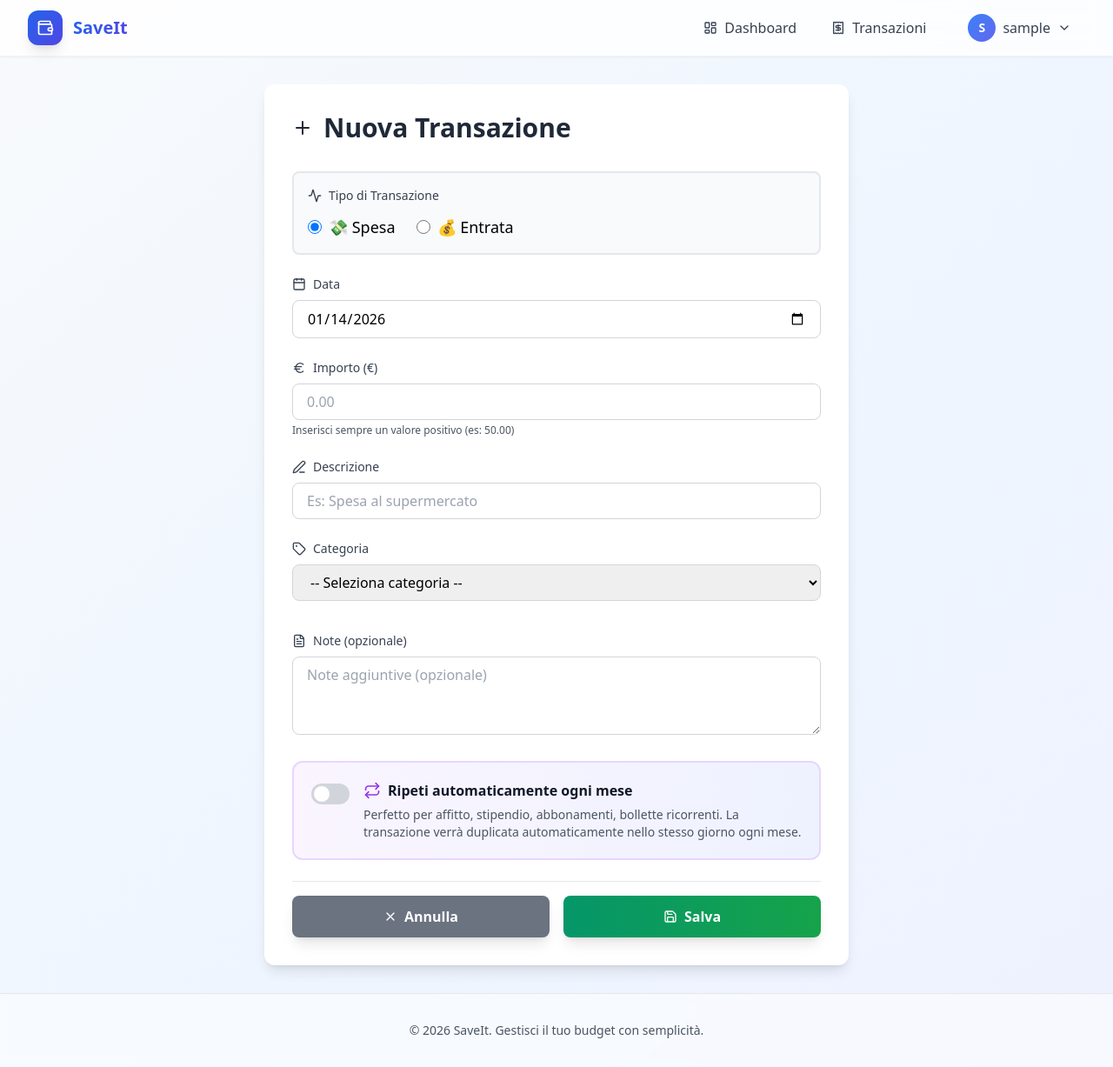
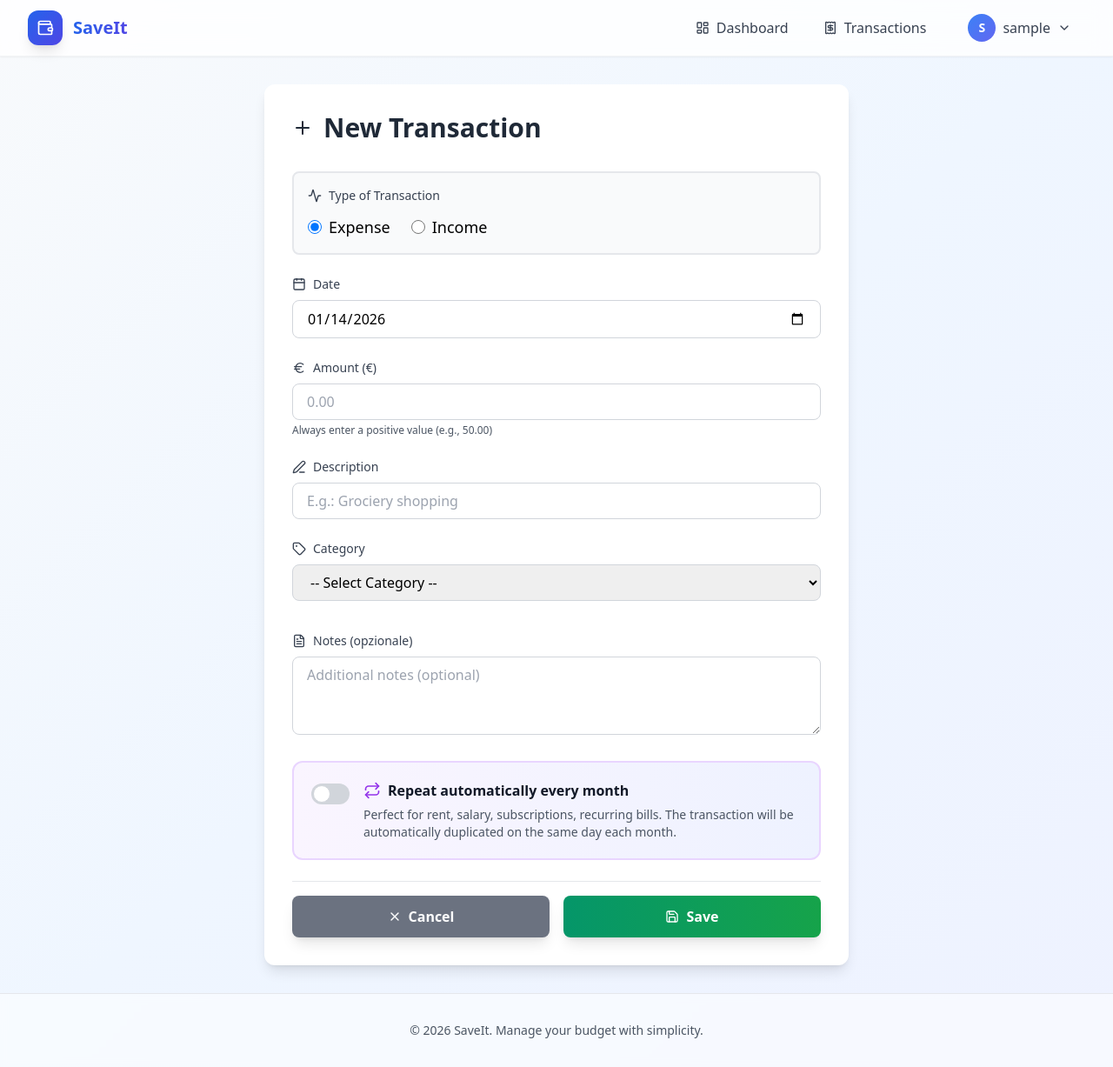
Before and after one commit to Orfico/saveit, a Django app: page /transactions/new/ in a window 1280 px wide. Shown: the whole page at 87% size. Run offline with Django 5.2, Linux system fonts and the light colour scheme; the visitor is signed in with stand-in values (Sample User, id 1); data that the repository does not hold is empty; some libraries are stand-ins or nearby versions.

Commit message:
English translation

```diff
--- a/core/admin.py
+++ b/core/admin.py
@@ -23,7 +23,7 @@ class TransactionAdmin(admin.ModelAdmin):
     date_hierarchy = 'date'
     list_per_page = 25
 
-    # Formattazione OPZIONALE (detail view)
+    # Optional formatting (detail view)
     def get_amount_display(self, obj):
         return f"€{obj.amount:,.2f}"
     get_amount_display.short_description = 'Importo'
--- a/core/forms.py
+++ b/core/forms.py
@@ -7,18 +7,18 @@ from .models import Transaction, Category
 
 
 class CustomUserCreationForm(UserCreationForm):
-    """Form di registrazione personalizzato"""
+    """Customized registration form"""
     email = forms.EmailField(
         required=True,
         widget=forms.EmailInput(attrs={
             'class': 'border border-gray-300 px-4 py-3 rounded-lg w-full focus:ring-2 focus:ring-blue-500 focus:border-blue-500',
-            'placeholder': 'tua@email.com'
+            'placeholder': 'your@email.com'
         })
     )
     username = forms.CharField(
         widget=forms.TextInput(attrs={
             'class': 'border border-gray-300 px-4 py-3 rounded-lg w-full focus:ring-2 focus:ring-blue-500 focus:border-blue-500',
-            'placeholder': 'nomeutente'
+            'placeholder': 'username'
         })
     )
     password1 = forms.CharField(
@@ -49,7 +49,7 @@ class CustomUserCreationForm(UserCreationForm):
 
 
 class CustomAuthenticationForm(AuthenticationForm):
-    """Form di login personalizzato"""
+    """Customized login form"""
     username = forms.CharField(
         widget=forms.TextInput(attrs={
             'class': 'border border-gray-300 px-4 py-3 rounded-lg w-full focus:ring-2 focus:ring-blue-500 focus:border-blue-500',
@@ -66,13 +66,13 @@ class CustomAuthenticationForm(AuthenticationForm):
 
 
 class TransactionForm(forms.ModelForm):
-    """Form per creare/modificare transazioni"""
+    """Form for creating/editing transactions"""
 
-    # Campo per scegliere se è entrata o spesa
+    # Field to indicate type (expense/income)
     type = forms.ChoiceField(
         choices=[
-            ('expense', '💸 Spesa'),
-            ('income', '💰 Entrata'),
+            ('expense', 'Expense'),
+            ('income', 'Income'),
         ],
         initial='expense',
         widget=forms.RadioSelect(attrs={
@@ -91,7 +91,7 @@ class TransactionForm(forms.ModelForm):
             'step': '0.01',
             'placeholder': '0.00'
         }),
-        label='Importo (sempre positivo)'
+        label='Amount (always positive)'
     )
 
     # Campi per creare nuova categoria al volo
@@ -100,7 +100,7 @@ class TransactionForm(forms.ModelForm):
         required=False,
         widget=forms.TextInput(attrs={
             'class': 'border border-gray-300 px-3 py-2 rounded-lg w-full focus:ring-2 focus:ring-blue-500',
-            'placeholder': 'Nome nuova categoria',
+            'placeholder': 'New Category Name',
             'id': 'new_category_input'
         })
     )
@@ -136,7 +136,7 @@ class TransactionForm(forms.ModelForm):
             }),
             'description': forms.TextInput(attrs={
                 'class': 'border border-gray-300 px-4 py-2 rounded-lg w-full focus:ring-2 focus:ring-blue-500',
-                'placeholder': 'Es: Spesa al supermercato'
+                'placeholder': 'E.g.: Grociery shopping'
             }),
             'category': forms.Select(attrs={
                 'class': 'border border-gray-300 px-4 py-2 rounded-lg w-full focus:ring-2 focus:ring-blue-500',
@@ -145,7 +145,7 @@ class TransactionForm(forms.ModelForm):
             'notes': forms.Textarea(attrs={
                 'class': 'border border-gray-300 px-4 py-2 rounded-lg w-full focus:ring-2 focus:ring-blue-500',
                 'rows': 3,
-                'placeholder': 'Note aggiuntive (opzionale)'
+                'placeholder': 'Additional notes (optional)'
             }),
             'is_recurring': forms.CheckboxInput(attrs={
                 'class': 'sr-only peer'
@@ -153,7 +153,7 @@ class TransactionForm(forms.ModelForm):
         }
 
     def __init__(self, *args, user=None, **kwargs):
-        """Inizializza il form e popola i campi per la modifica"""
+        """Initialize form with user-specific category filtering"""
         instance = kwargs.get('instance')
         initial = kwargs.get('initial', {})
 
@@ -165,7 +165,7 @@ class TransactionForm(forms.ModelForm):
 
         super().__init__(*args, **kwargs)
 
-        # Filtra categorie per l'utente
+        # Filter categories by user and global
         if user:
             self.fields['category'].queryset = Category.objects.filter(
                 Q(user=user) | Q(scope=Category.GLOBAL)
@@ -174,7 +174,7 @@ class TransactionForm(forms.ModelForm):
         self.fields['category'].required = False
 
     def clean(self):
-        """Valida il form"""
+        """Validate the form"""
         cleaned_data = super().clean()
         category = cleaned_data.get('category')
         new_category_name = cleaned_data.get('new_category_name', '').strip()
@@ -182,23 +182,23 @@ class TransactionForm(forms.ModelForm):
         # Validazione categoria
         if not category and not new_category_name:
             raise forms.ValidationError(
-                'Devi selezionare una categoria esistente o crearne una nuova.'
+                'You must select an existing category or enter a new category name.'
             )
 
         return cleaned_data
 
     def save(self, commit=True):
-        """Salva la transazione convertendo l'amount in base al tipo"""
+        """Save transaction with correct amount sign"""
         instance = super().save(commit=False)
 
-        # Converti l'importo in base al tipo
+        # Convert amount based on type
         amount = self.cleaned_data.get('amount')
         type = self.cleaned_data.get('type')
 
         if type == 'expense':
-            instance.amount = -abs(amount)  # Spesa = negativo
+            instance.amount = -abs(amount)  # Expense = negative
         else:
-            instance.amount = abs(amount)   # Entrata = positivo
+            instance.amount = abs(amount)   # Income = positive
 
         if commit:
             instance.save()
--- a/core/views.py
+++ b/core/views.py
@@ -148,7 +148,7 @@ class TransactionCreateView(LoginRequiredMixin, CreateView):
 
     def form_valid(self, form):
         """Save and handle new category creation"""
-        print("🟢 FORM VALID - Inizio salvataggio")  # ← DEBUG
+        print("🟢 FORM VALID - Start saving")  # ← DEBUG
 
         new_category_name = form.cleaned_data.get('new_category_name')
 
@@ -166,7 +166,7 @@ class TransactionCreateView(LoginRequiredMixin, CreateView):
 
         form.instance.user = self.request.user
 
-        print(f"🟢 Dati transazione:")  # ← DEBUG
+        print(f"🟢 Transactions data:")  # ← DEBUG
         print(f"   User: {form.instance.user}")
         print(f"   Amount: {form.instance.amount}")
         print(f"   Category: {form.instance.category}")
@@ -177,7 +177,7 @@ class TransactionCreateView(LoginRequiredMixin, CreateView):
 
     def form_invalid(self, form):
         """Debug form errors"""
-        print("🔴 FORM INVALID - Errori:")  # ← DEBUG
+        print("🔴 FORM INVALID - Errors:")  # ← DEBUG
         print(form.errors)
         print(form.non_field_errors())
         return super().form_invalid(form)
@@ -224,7 +224,7 @@ class TransactionDeleteView(LoginRequiredMixin, DeleteView):
     success_url = reverse_lazy('core:transaction_list')
 
     def get_queryset(self):
-        # Solo transazioni dell'utente loggato
+        # Only allow deleting of user's own transactions
         return Transaction.objects.filter(user=self.request.user)
 
 class CustomLoginView(LoginView):
--- a/templates/base.html
+++ b/templates/base.html
@@ -131,7 +131,7 @@
                         <a href="{% url 'core:transaction_list' %}"
                            class="flex items-center gap-2 px-4 py-2 text-gray-700 hover:text-blue-600 hover:bg-blue-50 rounded-lg font-medium transition-all">
                             <i data-lucide="receipt" class="w-4 h-4"></i>
-                            <span>Transazioni</span>
+                            <span>Transactions</span>
                         </a>
 
                         <!-- User Dropdown -->
@@ -166,11 +166,11 @@
                     <div class="flex items-center gap-3">
                         <a href="{% url 'core:login' %}"
                            class="px-4 py-2 text-blue-600 hover:text-blue-700 font-semibold transition-all">
-                            Accedi
+                            Login
                         </a>
                         <a href="{% url 'core:register' %}"
                            class="px-4 py-2 bg-gradient-to-r from-blue-600 to-indigo-600 text-white rounded-lg hover:shadow-lg font-semibold transition-all">
-                            Registrati
+                            Register
                         </a>
                     </div>
                 {% endif %}
@@ -198,7 +198,7 @@
                 <a href="{% url 'core:transaction_list' %}"
                    class="flex items-center gap-3 px-4 py-3 text-gray-700 hover:bg-blue-50 hover:text-blue-600 rounded-lg font-medium">
                     <i data-lucide="receipt" class="w-5 h-5"></i>
-                    <span>Transazioni</span>
+                    <span>Transactions</span>
                 </a>
                 <a href="{% url 'core:logout' %}"
                    class="flex items-center gap-3 px-4 py-3 text-red-600 hover:bg-red-50 rounded-lg font-medium">
@@ -233,7 +233,7 @@
     <!-- Footer (Opzionale) -->
     <footer class="mt-auto py-8 border-t border-gray-200 bg-white/50 backdrop-blur-sm">
         <div class="max-w-7xl mx-auto px-4 sm:px-6 lg:px-8 text-center text-gray-600 text-sm">
-            <p>&copy; 2026 SaveIt. Gestisci il tuo budget con semplicità.</p>
+            <p>&copy; 2026 SaveIt. Manage your budget with simplicity.</p>
         </div>
     </footer>
 
--- a/templates/core/transaction_form.html
+++ b/templates/core/transaction_form.html
@@ -1,14 +1,14 @@
 {% extends 'base.html' %}
 
-{% block title %}{% if form.instance.pk %}Modifica{% else %}Nuova{% endif %} Transazione{% endblock %}
+{% block title %}{% if form.instance.pk %}Edit{% else %}New{% endif %} Transaction{% endblock %}
 
 {% block content %}
 <div class="max-w-2xl mx-auto bg-white p-6 sm:p-8 rounded-xl shadow-lg">
   <h1 class="text-2xl sm:text-3xl font-bold mb-6 sm:mb-8 text-gray-800 flex items-center gap-3">
     {% if form.instance.pk %}
-      <i data-lucide="edit" class="w-5 h-5 sm:w-6 sm:h-6"></i> Modifica Transazione
+      <i data-lucide="edit" class="w-5 h-5 sm:w-6 sm:h-6"></i> Edit Transaction
     {% else %}
-      <i data-lucide="plus" class="w-5 h-5 sm:w-6 sm:h-6"></i> Nuova Transazione
+      <i data-lucide="plus" class="w-5 h-5 sm:w-6 sm:h-6"></i> New Transaction
     {% endif %}
   </h1>
 
@@ -16,10 +16,10 @@
     {% csrf_token %}
     {% csrf_token %}
 
-<!-- 🔴 DEBUG: Mostra TUTTI gli errori -->
+<!-- 🔴 DEBUG: Show all errors -->
 {% if form.errors %}
 <div class="bg-red-100 border-2 border-red-500 rounded-lg p-4 mb-6">
-  <h3 class="font-bold text-red-800 mb-2">⚠️ Errori nel Form:</h3>
+  <h3 class="font-bold text-red-800 mb-2">⚠️ Errors in the form:</h3>
   <ul class="list-disc list-inside text-red-700">
     {% for field, errors in form.errors.items %}
       <li><strong>{{ field }}:</strong> {{ errors|join:", " }}</li>
@@ -28,10 +28,10 @@
 </div>
 {% endif %}
 
-    <!-- ✅ TIPO TRANSAZIONE (ENTRATA/USCITA) -->
+    <!-- ✅ TYPE OF TRANSACTION (INCOME/EXPENSE) -->
     <div class="bg-gray-50 p-4 rounded-lg border-2 border-gray-200">
       <label class="block text-sm font-medium text-gray-700 mb-3 flex items-center gap-2">
-        <i data-lucide="activity" class="w-4 h-4"></i> Tipo di Transazione
+        <i data-lucide="activity" class="w-4 h-4"></i> Type of Transaction
       </label>
       <div class="flex gap-6">
         {% for value, label in form.type.field.choices %}
@@ -48,10 +48,10 @@
       {% endif %}
     </div>
 
-    <!-- Data -->
+    <!-- Date -->
     <div>
       <label class="block text-sm font-medium text-gray-700 mb-2 flex items-center gap-2">
-        <i data-lucide="calendar" class="w-4 h-4"></i> Data
+        <i data-lucide="calendar" class="w-4 h-4"></i> Date
       </label>
       {{ form.date }}
       {% if form.date.errors %}
@@ -59,22 +59,22 @@
       {% endif %}
     </div>
 
-    <!-- Importo -->
+    <!-- Amount -->
     <div>
       <label class="block text-sm font-medium text-gray-700 mb-2 flex items-center gap-2">
-        <i data-lucide="euro" class="w-4 h-4"></i> Importo (€)
+        <i data-lucide="euro" class="w-4 h-4"></i> Amount (€)
       </label>
       {{ form.amount }}
-      <p class="text-xs text-gray-600 mt-1">Inserisci sempre un valore positivo (es: 50.00)</p>
+      <p class="text-xs text-gray-600 mt-1">Always enter a positive value (e.g., 50.00)</p>
       {% if form.amount.errors %}
         <p class="text-red-500 text-sm mt-1">{{ form.amount.errors|join:", " }}</p>
       {% endif %}
     </div>
 
-    <!-- Descrizione -->
+    <!-- Description -->
     <div>
       <label class="block text-sm font-medium text-gray-700 mb-2 flex items-center gap-2">
-        <i data-lucide="edit-3" class="w-4 h-4"></i> Descrizione
+        <i data-lucide="edit-3" class="w-4 h-4"></i> Description
       </label>
       {{ form.description }}
       {% if form.description.errors %}
@@ -82,45 +82,45 @@
       {% endif %}
     </div>
 
-    <!-- Categoria -->
+    <!-- Category -->
     <div>
       <label class="block text-sm font-medium text-gray-700 mb-2 flex items-center gap-2">
-        <i data-lucide="tag" class="w-4 h-4"></i> Categoria
+        <i data-lucide="tag" class="w-4 h-4"></i> Category
       </label>
 
       <select name="category" id="id_category"
               class="border border-gray-300 px-4 py-2 rounded-lg w-full mb-3 focus:ring-2 focus:ring-blue-500">
-        <option value="">-- Seleziona categoria --</option>
+        <option value="">-- Select Category --</option>
         {% for category in form.category.field.queryset %}
           <option value="{{ category.id }}"
                   {% if form.category.value == category.id|stringformat:"s" %}selected{% endif %}>
             {{ category.get_type_display }} - {{ category.name }}
           </option>
         {% endfor %}
-        <option value="new">➕ Crea nuova categoria</option>
+        <option value="new">➕ New Category</option>
       </select>
 
       <div id="newCategorySection" class="hidden space-y-3 p-4 bg-blue-50 rounded-lg border border-blue-200">
         <div>
-          <label class="block text-xs font-medium text-gray-700 mb-1">Nome categoria</label>
+          <label class="block text-xs font-medium text-gray-700 mb-1">Category name</label>
           {{ form.new_category_name }}
         </div>
 
         <div class="grid grid-cols-2 gap-3">
           <div>
-            <label class="block text-xs font-medium text-gray-700 mb-1">Tipo</label>
+            <label class="block text-xs font-medium text-gray-700 mb-1">Type</label>
             {{ form.category_type }}
           </div>
 
           <div>
-            <label class="block text-xs font-medium text-gray-700 mb-1">Colore</label>
+            <label class="block text-xs font-medium text-gray-700 mb-1">Colour</label>
             {{ form.category_color }}
           </div>
         </div>
 
         <button type="button" id="cancelNewCategory"
                 class="text-sm text-blue-600 hover:text-blue-800 font-medium">
-          ← Torna alla selezione
+          ← Back to category selection
         </button>
       </div>
 
@@ -132,7 +132,7 @@
     <!-- Note -->
     <div>
       <label class="block text-sm font-medium text-gray-700 mb-2 flex items-center gap-2">
-        <i data-lucide="file-text" class="w-4 h-4"></i> Note (opzionale)
+        <i data-lucide="file-text" class="w-4 h-4"></i> Notes (opzionale)
       </label>
       {{ form.notes }}
       {% if form.notes.errors %}
@@ -140,7 +140,7 @@
       {% endif %}
     </div>
 
-    <!-- ✅ SEZIONE RICORRENZA MENSILE - FUNZIONANTE -->
+    <!-- ✅ RECURRING TRANSACTIONS SECTION -->
     <div class="bg-gradient-to-r from-purple-50 to-indigo-50 border-2 border-purple-200 rounded-xl p-4 sm:p-5">
       <div class="flex items-start gap-4">
         <!-- Toggle Switch Custom -->
@@ -155,22 +155,22 @@
           </label>
         </div>
 
-        <!-- Contenuto -->
+        <!-- Content -->
         <div class="flex-1">
           <label for="{{ form.is_recurring.id_for_label }}" class="text-sm sm:text-base font-semibold text-gray-900 cursor-pointer flex items-center gap-2">
             <i data-lucide="repeat" class="w-4 h-4 sm:w-5 sm:h-5 text-purple-600"></i>
-            Ripeti automaticamente ogni mese
+            Repeat automatically every month
           </label>
           <p class="text-xs sm:text-sm text-gray-600 mt-1.5 leading-relaxed">
-            Perfetto per affitto, stipendio, abbonamenti, bollette ricorrenti. La transazione verrà duplicata automaticamente nello stesso giorno ogni mese.
+            Perfect for rent, salary, subscriptions, recurring bills. The transaction will be automatically duplicated on the same day each month.
           </p>
 
           {% if form.instance.pk and form.instance.is_recurring %}
             <div class="mt-3 flex items-start gap-2 text-xs sm:text-sm text-purple-800 bg-purple-100 px-3 py-2 rounded-lg">
               <i data-lucide="info" class="w-4 h-4 flex-shrink-0 mt-0.5"></i>
               <div>
-                <p class="font-semibold">✓ Transazione ricorrente attiva</p>
-                <p class="mt-1 text-purple-700">Disattiva l'interruttore per interrompere le duplicazioni future. Le transazioni già create rimarranno.</p>
+                <p class="font-semibold">✓ Recurring transaction active</p>
+                <p class="mt-1 text-purple-700">Deactivate the toggle to stop future duplications. Previously created transactions will remain.</p>
               </div>
             </div>
           {% endif %}
@@ -181,22 +181,22 @@
       {% endif %}
     </div>
 
-    <!-- Errori generali -->
+    <!-- General errors -->
     {% if form.non_field_errors %}
     <div class="bg-red-50 border border-red-200 rounded-lg p-4">
       <p class="text-red-600 font-semibold">{{ form.non_field_errors|join:", " }}</p>
     </div>
     {% endif %}
 
-    <!-- Pulsanti -->
+    <!-- Buttons -->
     <div class="flex flex-col-reverse sm:flex-row gap-3 sm:gap-4 pt-4 border-t">
       <a href="{% url 'core:dashboard' %}"
          class="flex-1 bg-gray-500 text-white py-3 px-6 rounded-lg hover:bg-gray-600 font-semibold text-center shadow-lg transition flex items-center justify-center gap-2">
-        <i data-lucide="x" class="w-4 h-4"></i> Annulla
+        <i data-lucide="x" class="w-4 h-4"></i> Cancel
       </a>
       <button type="submit"
               class="flex-1 bg-gradient-to-r from-emerald-600 to-green-600 text-white py-3 px-6 rounded-lg hover:from-emerald-700 hover:to-green-700 font-semibold shadow-lg transition flex items-center justify-center gap-2">
-        <i data-lucide="save" class="w-4 h-4"></i> Salva
+        <i data-lucide="save" class="w-4 h-4"></i> Save
       </button>
     </div>
   </form>
@@ -204,7 +204,7 @@
 
 <script>
 document.addEventListener('DOMContentLoaded', function() {
-  // Inizializza Lucide icons
+  // Initialize Lucide icons
   lucide.createIcons();
 
   const categorySelect = document.getElementById('id_category');
```
Also changed, not shown: core/email_backend.py (+11 -11 lines), templates/core/dashboard.html (+19 -19 lines), templates/core/login.html (+7 -7 lines), templates/core/password_reset.html (+8 -8 lines), templates/core/password_reset_complete.html (+4 -4 lines), templates/core/password_reset_confirm.html (+10 -10 lines), templates/core/password_reset_done.html (+9 -9 lines), templates/core/password_reset_email.html (+7 -8 lines), templates/core/register.html (+10 -10 lines), templates/core/transaction_confirm_delete.html (+10 -10 lines), templates/core/transaction_list.html (+29 -29 lines).
